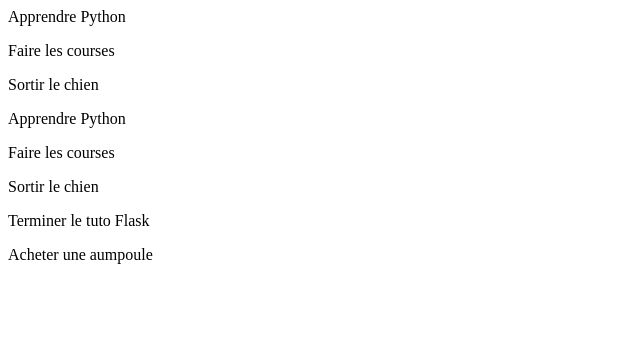
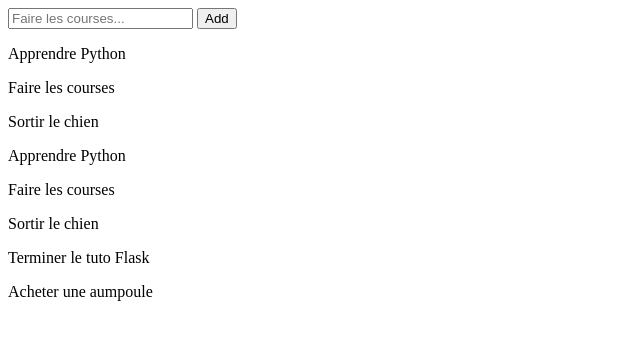
Before and after one commit to Lamia7/todoapp, a Flask app: template templates/index.html in a window 1280 px wide. Shown: the top 340 px of the page, without its empty margins (0-640 px from the left). Run offline with Flask 2, Linux system fonts and the light colour scheme; the template is opened without the code that fills it: values that come from a table or form of the project are taken from there, others are empty; data comes from the database, SQL or seed files in the repository.

Commit message:
Added input/post to create tasks

```diff
--- a/app.py
+++ b/app.py
@@ -1,18 +1,26 @@
-from flask import Flask
+from flask import Flask, request, redirect, url_for, render_template
 from flask_sqlalchemy import SQLAlchemy
 from datetime import datetime
 
-app = Flask(__name__) # Crée un instance de la classe Flask, c'est notre app
-app.config['SQLALCHEMY_DATABASE_URI'] = 'sqlite:///todo.db' # Nom de la bdd
-db = SQLAlchemy(app) # Lie notre app à SQLAlchemy
+app = Flask(__name__)  # Crée un instance de la classe Flask, c'est notre app
+app.config['SQLALCHEMY_DATABASE_URI'] = 'sqlite:///todo.db'  # Nom de la bdd
+db = SQLAlchemy(app)  # Lie notre app à SQLAlchemy
 
 
-class Task(db.Model): # Modèle
+class Task(db.Model):  # Modèle pour une tâche
     id = db.Column(db.Integer, primary_key=True)
     name = db.Column(db.String(50), nullable=False)
     created_at = db.Column(db.DateTime, nullable=False, default=datetime.now)
 
 
-@app.route('/')
-def index(): # Méthode appelée lorsqu'on se rend sur la route '/'
-    return 'Hello World!'
+@app.route('/', methods=['GET', 'POST'])
+def index():  # Vue dans laquel on traite les données du formulaire
+    if request.method == 'POST':
+        name = request.form.get('name')
+        task = Task(name=name)
+        db.session.add(task)
+        db.session.commit()
+        return redirect(url_for('index'))
+    else:
+        tasks = Task.query.order_by(Task.created_at).all()
+    return render_template('index.html', tasks=tasks)
--- a/templates/index.html
+++ b/templates/index.html
@@ -10,13 +10,17 @@
 
 <body>
 <main>
+    <form action="{{ url_for('index') }}" , method="POST">
+        <input type="text" name="name" id="task" placeholder="Faire les courses...">
+        <input type="submit" value="Add">
+    </form>
     <div id="tasks">
         {% if tasks %}
             {% for task in tasks %}
                 <div id="task">
                     <p>{{ task.name }}</p>
                 </div>
-            {% endfor %}
+            {%endfor %}
         {% else %}
             <p style="font-size: 16px; text-align: center;">Super, vous n'avez plus rien à faire ✌️</p>
         {% endif %}
```
